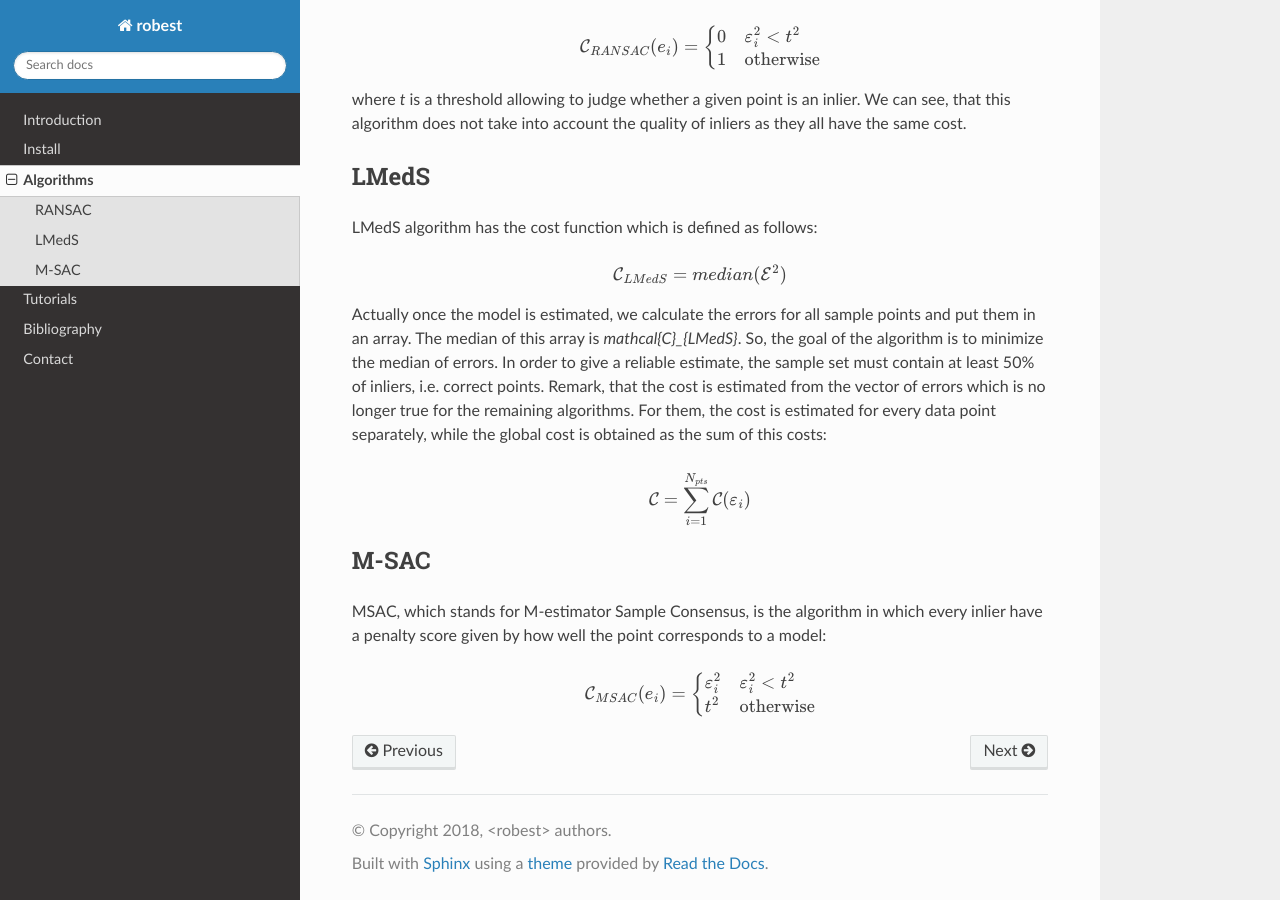
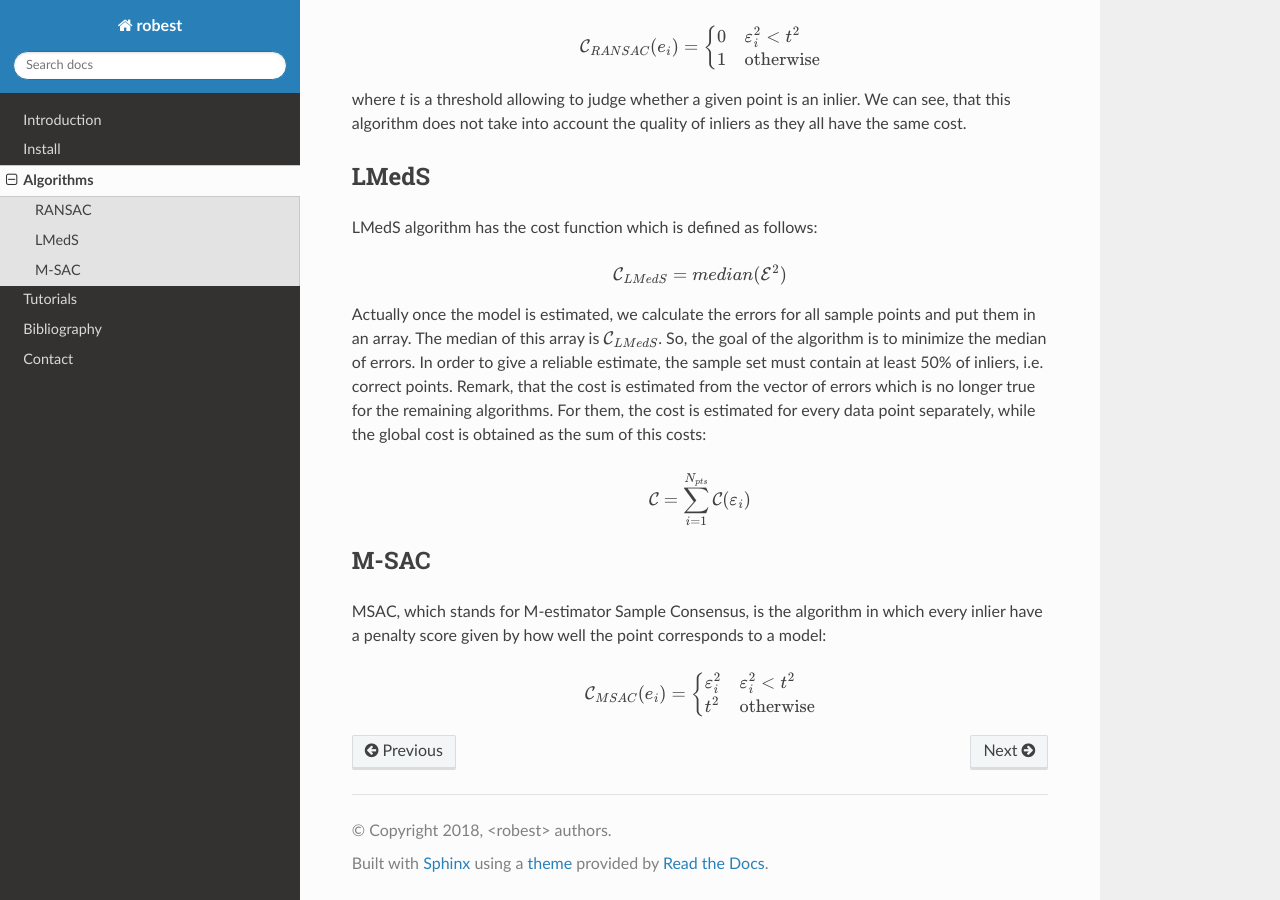
Before and after one commit to avkudr/robest, a Sphinx documentation site: the page built from docs/pages/algorithms.rst, in a window 1280 px wide and 900 px high, scrolled down 1333 px. Built offline with Sphinx 7.4.7 and the Read the Docs theme 2.0.0, drawn with Linux system fonts in a browser that asks for light colours; some of the changed lines change nothing that is shown.

Commit message:
Docs update2

```diff
--- a/docs/pages/algorithms.rst
+++ b/docs/pages/algorithms.rst
@@ -50,7 +50,7 @@ LMedS algorithm has the cost function which is defined as follows:
 
    \mathcal{C}_{LMedS} = median(\mathcal{E}^2)
 
-Actually once the model is estimated, we calculate the errors for all sample points and put them in an array. The median of this array is `\mathcal{C}_{LMedS}`. So, the goal of the algorithm is to minimize the median of errors. In order to give a reliable estimate,
+Actually once the model is estimated, we calculate the errors for all sample points and put them in an array. The median of this array is :math:`\mathcal{C}_{LMedS}`. So, the goal of the algorithm is to minimize the median of errors. In order to give a reliable estimate,
 the sample set must contain at least 50% of inliers, i.e. correct points. Remark, that the cost is estimated from
 the vector of errors which is no longer true for the remaining algorithms. For them, the cost is estimated for every data point
 separately, while the global cost is obtained as the sum of this costs:
```
